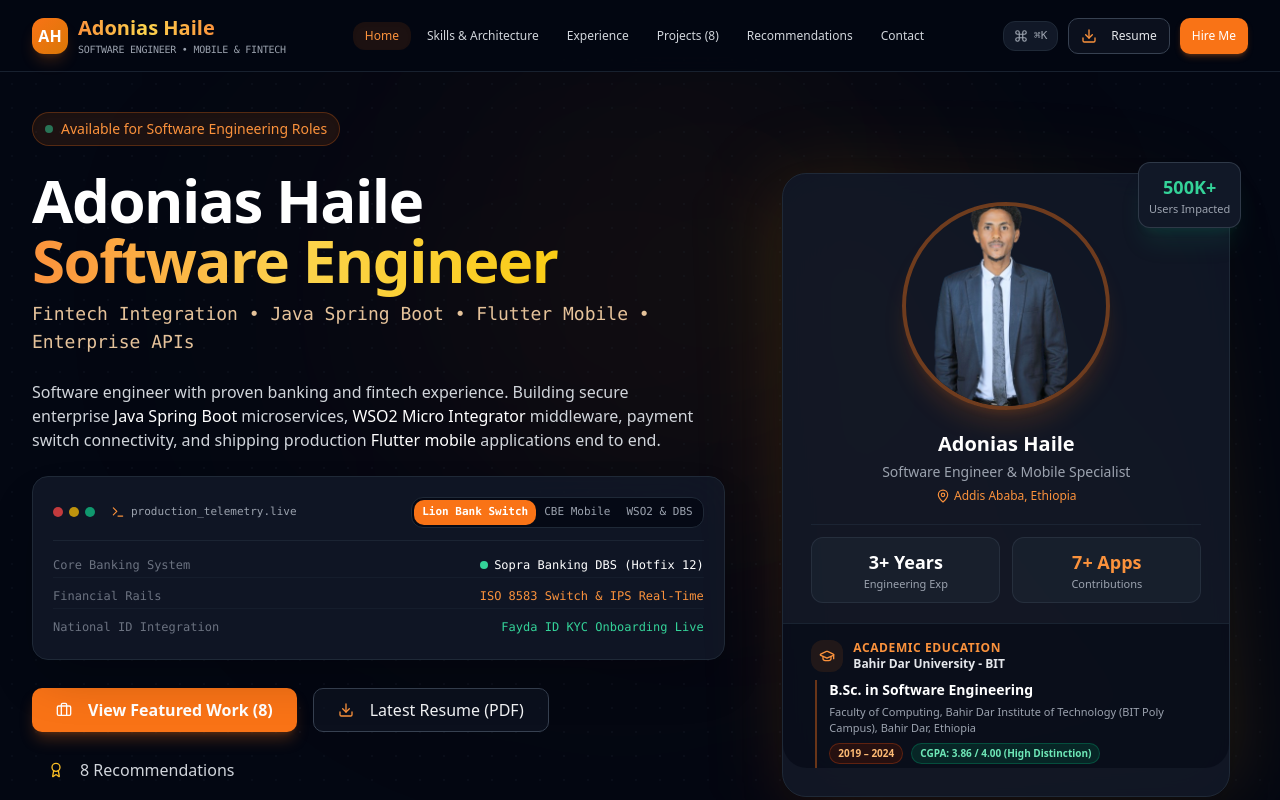
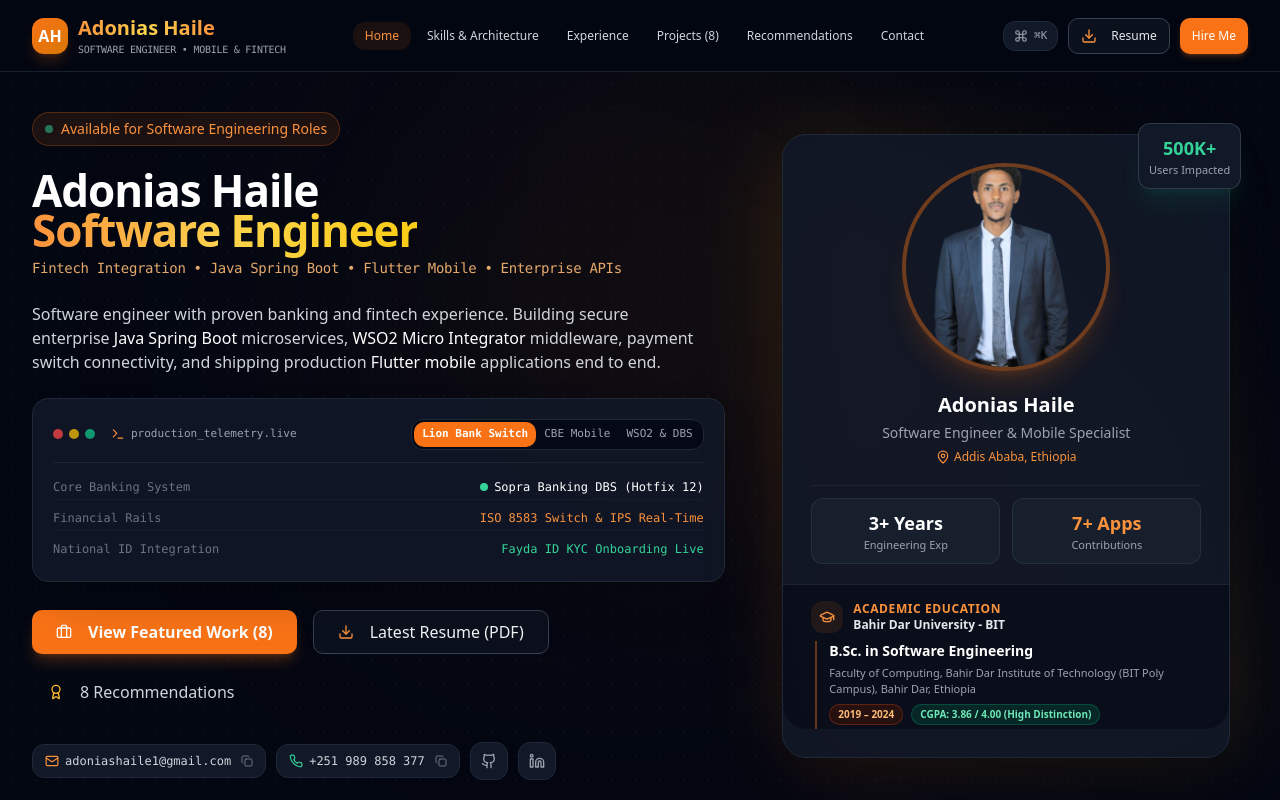
Before and after one commit to habeshacoder/resume-latest, a Next.js app: page / in a window 1280 px wide. Shown: the top 800 px of the page. Built offline with nearby package versions, Linux system fonts and the light colour scheme.

Commit message:
fix(typography): scale down oversized hero headline and tech punchline

```diff
--- a/app/page.tsx
+++ b/app/page.tsx
@@ -1002,14 +1002,14 @@ export default function Portfolio() {
                 Available for Software Engineering Roles
               </div>
 
-              <div className="space-y-2.5">
-                <h1 className="text-3xl sm:text-5xl md:text-6xl font-extrabold tracking-tight leading-tight">
+              <div className="space-y-2">
+                <h1 className="text-2xl sm:text-4xl lg:text-[2.75rem] font-bold tracking-tight leading-tight">
                   <span className="block text-white">Adonias Haile</span>
                   <span className="bg-gradient-to-r from-orange-400 via-amber-300 to-yellow-400 bg-clip-text text-transparent">
                     Software Engineer
                   </span>
                 </h1>
-                <p className="text-sm sm:text-lg font-medium text-orange-200/90 font-mono">
+                <p className="text-xs sm:text-sm font-medium text-orange-300/90 font-mono tracking-tight">
                   Fintech Integration • Java Spring Boot • Flutter Mobile • Enterprise APIs
                 </p>
               </div>
```
